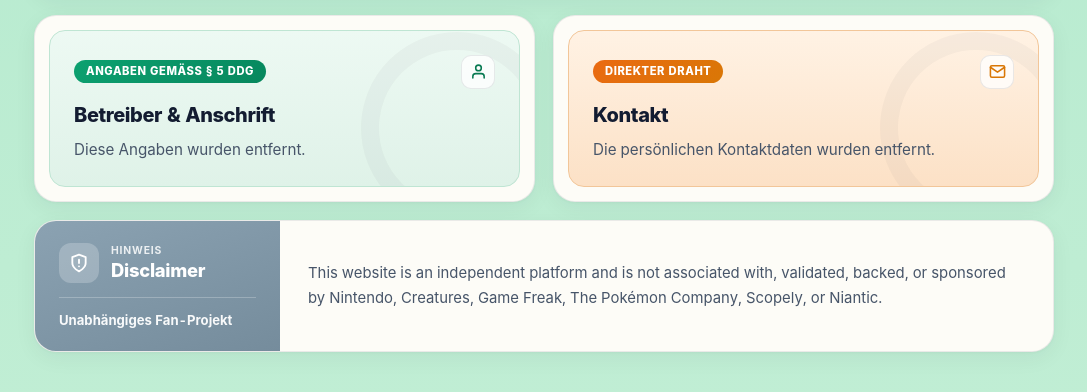
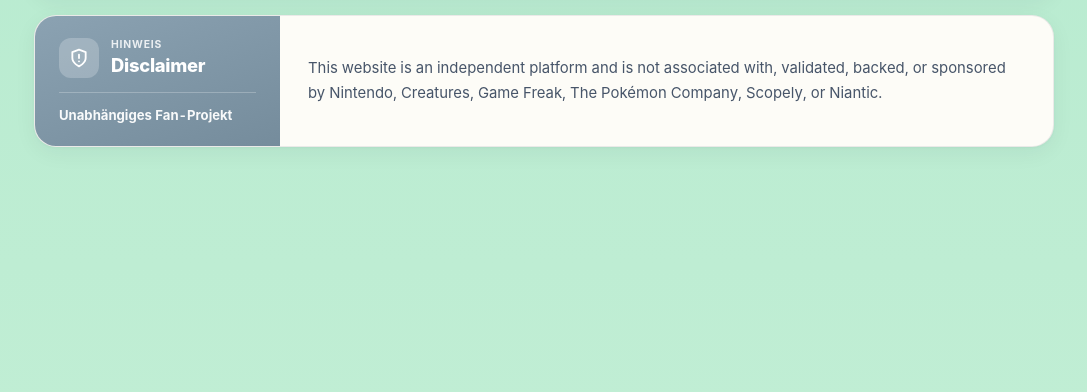
Before and after one commit to HerrToasty/pogodex, a plain HTML site: page impressum.html in a window 1280 px wide. Shown: the part 136-528 px from the top of the page, without its empty margins (96-1183 px from the left). Drawn offline with Linux system fonts and the light colour scheme.

Commit message:
Angaben zum Betreiber und Direkter Draht entfernen

```diff
--- a/impressum.html
+++ b/impressum.html
@@ -23,24 +23,10 @@
       --emerald-soft: #dff7ec;
       --emerald-soft-border: #b8ead3;
       --emerald-soft-text: #087a52;
-      --teal: #0b818c;
-      --teal-hover: #086b74;
 
-      --amber-grad: linear-gradient(135deg, #ea6a12, #d97706);
-      --emerald-grad: linear-gradient(135deg, #0ca170, #07875d);
       --slate-sidebar-grad: linear-gradient(160deg, #8ba2b2 0%, #758c9c 100%);
-
-      --card-green-bg: linear-gradient(180deg, #edf9f3 0%, #dff2e8 100%);
-      --card-green-border: #bfe5d3;
-      --card-amber-bg: linear-gradient(180deg, #fff2e4 0%, #fce1c6 100%);
-      --card-amber-border: #f2c699;
-
-      --inner-chip-bg: rgba(255, 255, 255, 0.78);
-      --inner-chip-border: rgba(19, 28, 49, 0.09);
-      --watermark-ring: rgba(19, 28, 49, 0.032);
       --shadow-card: 0 6px 22px rgba(19, 28, 49, 0.055), 0 1px 3px rgba(19, 28, 49, 0.03);
       --shadow-emerald: 0 4px 12px rgba(10, 155, 108, 0.26);
-      --shadow-teal: 0 4px 12px rgba(11, 129, 140, 0.24);
     }
 
     [data-theme="dark"] {
@@ -59,15 +45,6 @@
       --emerald-soft-text: #34d399;
 
       --slate-sidebar-grad: linear-gradient(160deg, #3b4b63 0%, #2d3b50 100%);
-
-      --card-green-bg: linear-gradient(180deg, rgba(16, 185, 129, 0.12) 0%, rgba(16, 185, 129, 0.06) 100%);
-      --card-green-border: rgba(16, 185, 129, 0.25);
-      --card-amber-bg: linear-gradient(180deg, rgba(245, 158, 11, 0.14) 0%, rgba(245, 158, 11, 0.07) 100%);
-      --card-amber-border: rgba(245, 158, 11, 0.28);
-
-      --inner-chip-bg: rgba(15, 23, 42, 0.62);
-      --inner-chip-border: rgba(255, 255, 255, 0.16);
-      --watermark-ring: rgba(255, 255, 255, 0.04);
       --shadow-card: 0 10px 28px rgba(0, 0, 0, 0.35);
     }
 
@@ -161,84 +138,6 @@
     .theme-btn:hover { transform: translateY(-1px); border-color: var(--emerald); }
     .theme-btn:focus-visible, .btn-pill:focus-visible { outline: 2px solid var(--emerald); outline-offset: 2px; }
 
-    .grid-two { display: grid; grid-template-columns: repeat(2, minmax(0, 1fr)); gap: 18px; }
-
-    .card-frame {
-      background-color: var(--surface-cream);
-      border: 1px solid var(--border-soft);
-      border-radius: 22px;
-      padding: 14px;
-      box-shadow: var(--shadow-card);
-      display: flex;
-    }
-
-    .card-inner {
-      position: relative;
-      overflow: hidden;
-      width: 100%;
-      border-radius: 16px;
-      padding: 24px;
-      display: flex;
-      flex-direction: column;
-      justify-content: space-between;
-      gap: 22px;
-    }
-
-    .card-inner-green { background: var(--card-green-bg); border: 1px solid var(--card-green-border); }
-    .card-inner-amber { background: var(--card-amber-bg); border: 1px solid var(--card-amber-border); }
-
-    .card-inner::after {
-      content: "";
-      position: absolute;
-      right: -34px;
-      bottom: -38px;
-      width: 156px;
-      height: 156px;
-      border-radius: 50%;
-      border: 18px solid var(--watermark-ring);
-      pointer-events: none;
-    }
-
-    .card-top { display: flex; align-items: center; justify-content: space-between; gap: 12px; position: relative; z-index: 1; }
-
-    .badge {
-      display: inline-flex;
-      align-items: center;
-      font-size: 0.7rem;
-      font-weight: 800;
-      letter-spacing: 0.05em;
-      text-transform: uppercase;
-      padding: 5px 12px;
-      border-radius: 999px;
-      color: #ffffff;
-      line-height: 1.2;
-    }
-
-    .badge-green { background: var(--emerald-grad); }
-    .badge-amber { background: var(--amber-grad); }
-
-    .card-icon-chip {
-      width: 34px;
-      height: 34px;
-      border-radius: 10px;
-      background-color: var(--inner-chip-bg);
-      border: 1px solid var(--inner-chip-border);
-      display: inline-flex;
-      align-items: center;
-      justify-content: center;
-      flex-shrink: 0;
-    }
-
-    .card-icon-green { color: var(--emerald-soft-text); }
-    .card-icon-amber { color: #d97706; }
-    [data-theme="dark"] .card-icon-amber { color: #fbbf24; }
-
-    .card-content { position: relative; z-index: 1; margin-top: 14px; display: flex; flex-direction: column; gap: 10px; }
-    .card-content h2 { font-size: 1.25rem; font-weight: 800; letter-spacing: -0.02em; color: var(--text-heading); line-height: 1.25; }
-    .card-desc { color: var(--text-body); font-size: 0.95rem; line-height: 1.6; }
-
-    .card-actions { position: relative; z-index: 1; display: flex; flex-wrap: wrap; align-items: center; gap: 10px; }
-
     .btn-pill {
       display: inline-flex;
       align-items: center;
@@ -258,7 +157,6 @@
     }
 
     .btn-pill:hover { transform: translateY(-1px); filter: brightness(1.06); }
-    .btn-pill:active { transform: translateY(0); }
     .btn-emerald { background-color: var(--emerald); box-shadow: var(--shadow-emerald); }
 
     .disclaimer-box {
@@ -302,7 +200,6 @@
     .disclaimer-body p { color: var(--text-body); font-size: 0.93rem; line-height: 1.65; }
 
     @media (max-width: 760px) {
-      .grid-two { grid-template-columns: 1fr; }
       .disclaimer-box { grid-template-columns: 1fr; }
       .disclaimer-sidebar { padding: 18px 22px; }
       .disclaimer-body { padding: 20px 22px; }
@@ -311,7 +208,6 @@
     @media (max-width: 480px) {
       body { padding: 16px 12px 28px; }
       .top-bar { padding: 18px 20px; }
-      .card-inner { padding: 18px; }
     }
   </style>
 </head>
@@ -346,48 +242,6 @@
         </button>
       </div>
     </header>
-
-    <section class="grid-two" aria-label="Angaben zum Betreiber">
-      <article class="card-frame">
-        <div class="card-inner card-inner-green">
-          <div>
-            <div class="card-top">
-              <span class="badge badge-green">Angaben gemäß § 5 DDG</span>
-              <span class="card-icon-chip card-icon-green" aria-hidden="true">
-                <svg width="17" height="17" viewBox="0 0 24 24" fill="none" stroke="currentColor" stroke-width="2.2" stroke-linecap="round" stroke-linejoin="round">
-                  <path d="M20 21v-2a4 4 0 0 0-4-4H8a4 4 0 0 0-4 4v2"></path>
-                  <circle cx="12" cy="7" r="4"></circle>
-                </svg>
-              </span>
-            </div>
-            <div class="card-content">
-              <h2>Betreiber &amp; Anschrift</h2>
-              <p class="card-desc">Diese Angaben wurden entfernt.</p>
-            </div>
-          </div>
-        </div>
-      </article>
-
-      <article class="card-frame">
-        <div class="card-inner card-inner-amber">
-          <div>
-            <div class="card-top">
-              <span class="badge badge-amber">Direkter Draht</span>
-              <span class="card-icon-chip card-icon-amber" aria-hidden="true">
-                <svg width="17" height="17" viewBox="0 0 24 24" fill="none" stroke="currentColor" stroke-width="2.2" stroke-linecap="round" stroke-linejoin="round">
-                  <path d="M4 4h16c1.1 0 2 .9 2 2v12c0 1.1-.9 2-2 2H4c-1.1 0-2-.9-2-2V6c0-1.1.9-2 2-2z"></path>
-                  <polyline points="22,6 12,13 2,6"></polyline>
-                </svg>
-              </span>
-            </div>
-            <div class="card-content">
-              <h2>Kontakt</h2>
-              <p class="card-desc">Die persönlichen Kontaktdaten wurden entfernt.</p>
-            </div>
-          </div>
-        </div>
-      </article>
-    </section>
 
     <footer class="disclaimer-box">
       <div class="disclaimer-sidebar">
```
